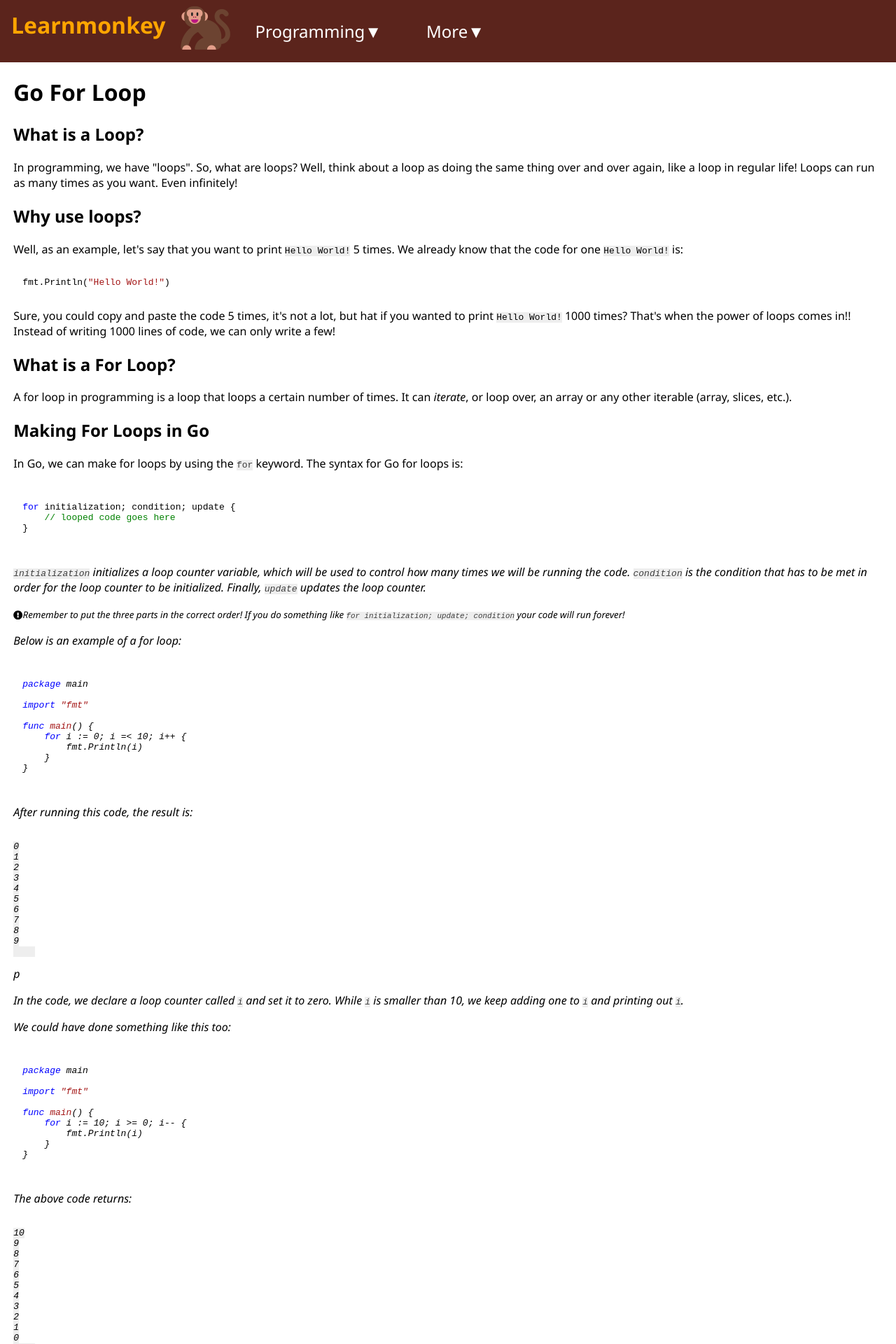
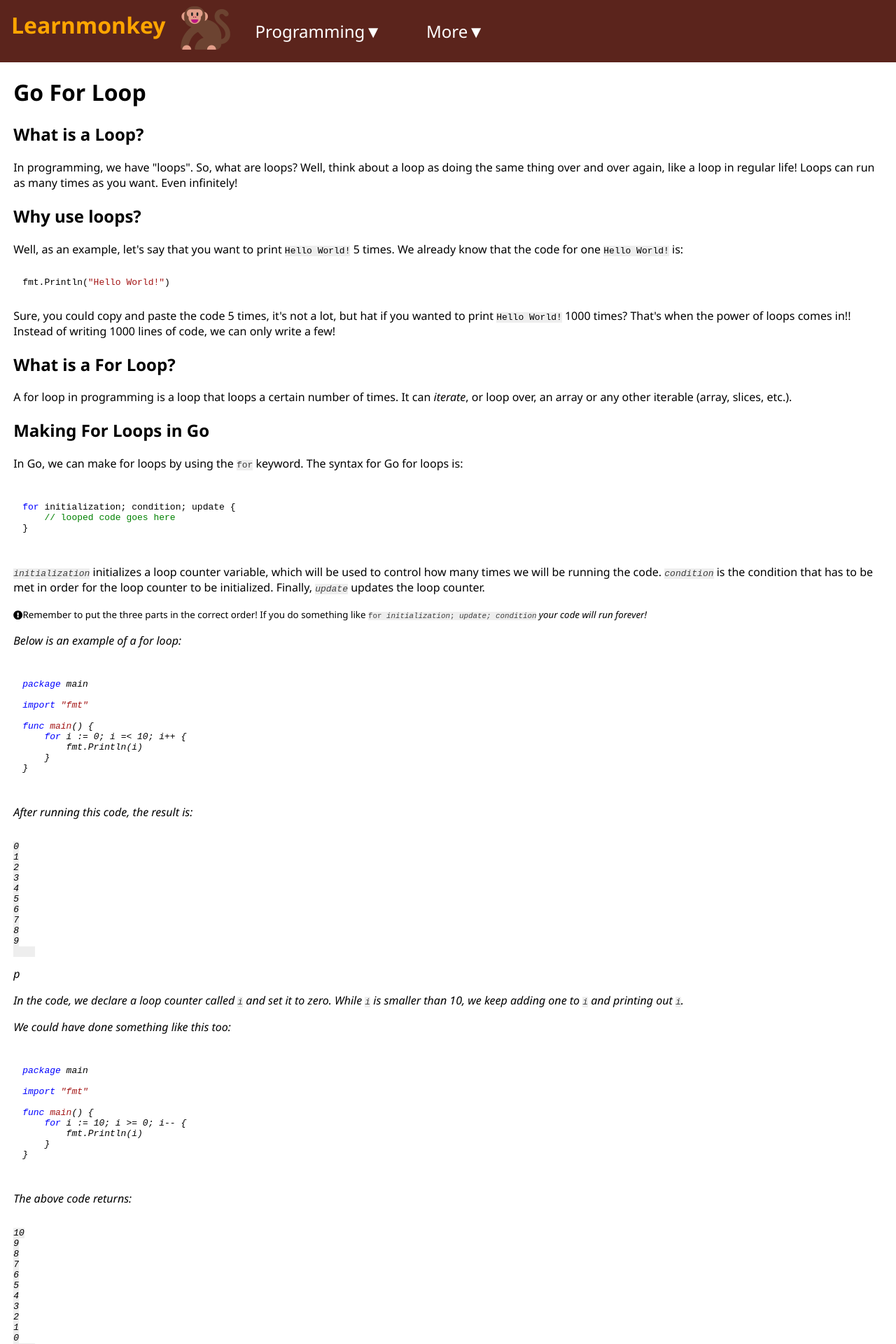
Before and after one commit to learnmonkey/learnmonkey.github.io, a Jekyll site: the page built from programming/golang/for-loop.html, in a window 1280 px wide. Shown: the top 1920 px of the page at 70% size. Built offline with Jekyll 4.4.1, drawn with Linux system fonts in a browser that asks for light colours; nearby versions of some CDN libraries.

Commit message:
oops forgot slash

```diff
--- a/programming/golang/for-loop.html
+++ b/programming/golang/for-loop.html
@@ -27,7 +27,7 @@ layout: golang
 	<h2>Making For Loops in Go</h2>
     <p>In Go, we can make for loops by using the <code>for</code> keyword. The syntax for Go for loops is:</p>
     <pre><code class="language-go">
-for <i>initialization</i>; <i>condition<i>; <i>update</i> {
+for <i>initialization</i>; <i>condition</i>; <i>update</i> {
     // looped code goes here
 }
     </code></pre>
```
